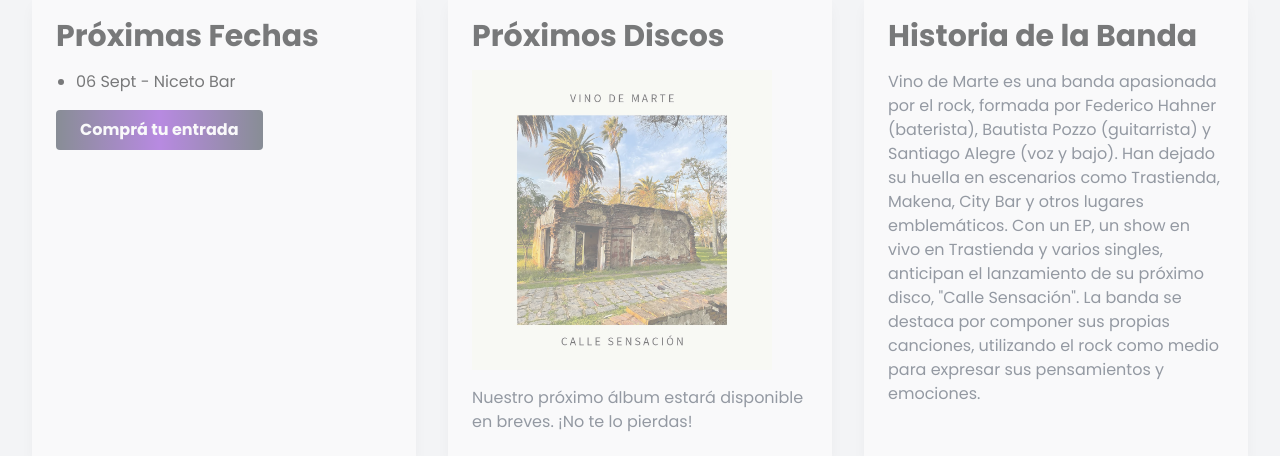
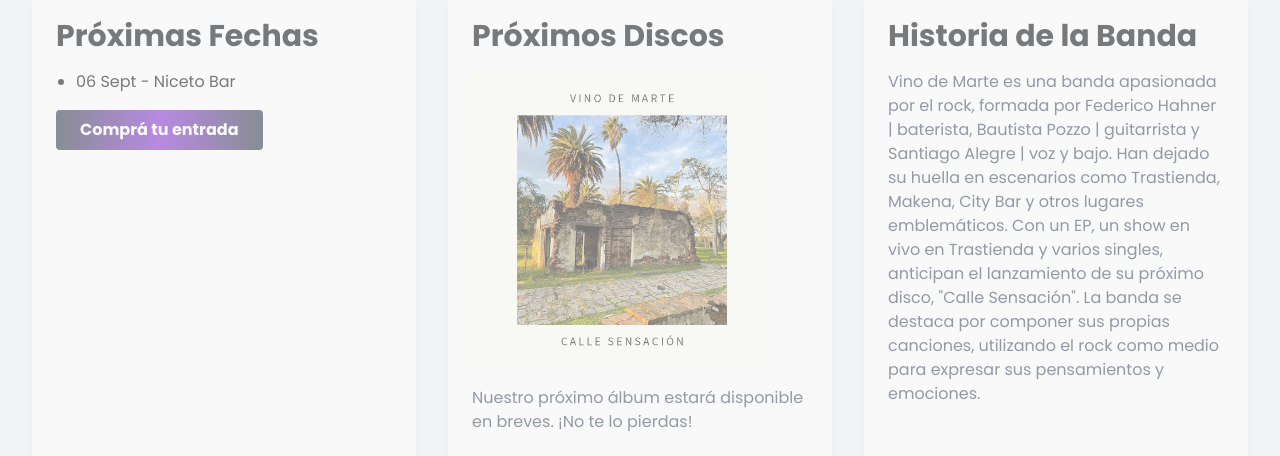
Before and after one commit to alegresantisp/vinodemarteoficial, a Next.js app: page / in a window 1280 px wide. Shown: the part 2616-3072 px from the top of the page. Built offline with nearby package versions, Linux system fonts and the light colour scheme.

Commit message:
modificacion actu

```diff
--- a/src/components/Novedades/Novedades.tsx
+++ b/src/components/Novedades/Novedades.tsx
@@ -70,8 +70,8 @@ const Novedades: React.FC = () => {
                 <div ref={setSectionRef(2)} className="bg-white p-6 shadow-lg">
                     <h3 className="text-3xl font-bold mb-4">Historia de la Banda</h3>
                     <p className="text-gray-700">
-                        Vino de Marte es una banda apasionada por el rock, formada por Federico Hahner (baterista),
-                        Bautista Pozzo (guitarrista) y Santiago Alegre (voz y bajo). Han dejado su huella en escenarios
+                        Vino de Marte es una banda apasionada por el rock, formada por Federico Hahner | baterista,
+                        Bautista Pozzo | guitarrista y Santiago Alegre | voz y bajo. Han dejado su huella en escenarios
                         como Trastienda, Makena, City Bar y otros lugares emblemáticos. Con un EP, un show en vivo en
                         Trastienda y varios singles, anticipan el lanzamiento de su próximo disco, "Calle Sensación".
                         La banda se destaca por componer sus propias canciones, utilizando el rock como medio para
```
